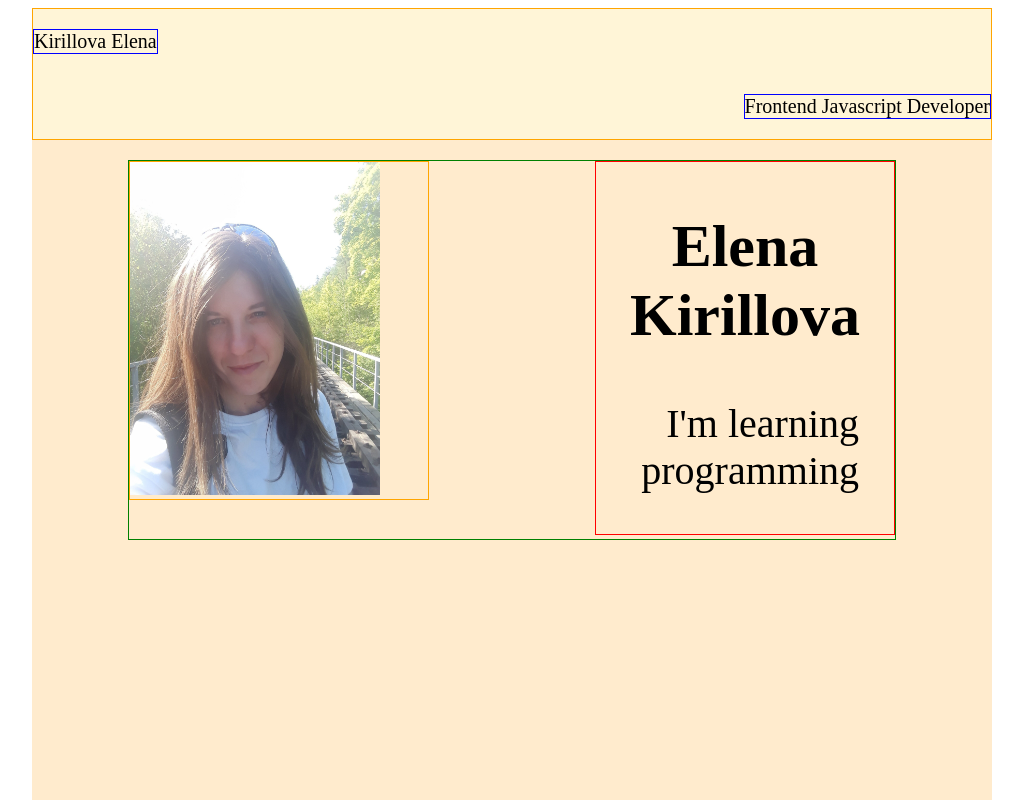
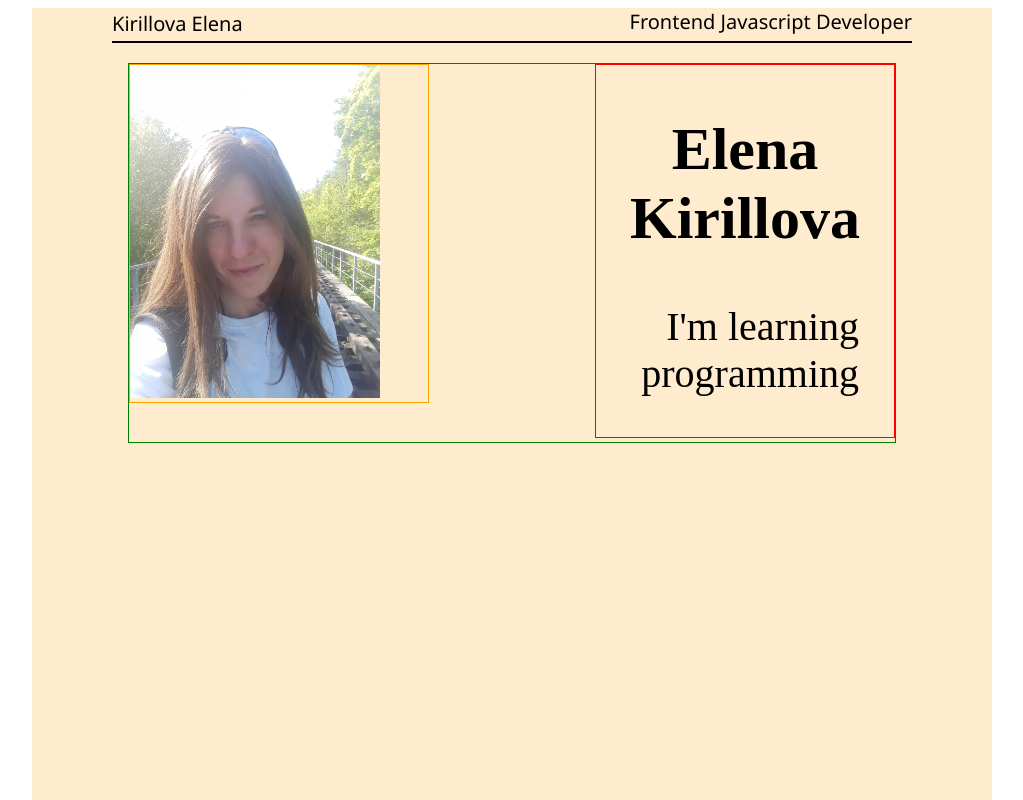
Before and after one commit to ElenaNam/rsschool-cv, a plain HTML site: page index.html in a window 1280 px wide. Shown: the top 800 px of the page, without its empty margins (128-1151 px from the left). Drawn offline with Linux system fonts and the light colour scheme.

Commit message:
fix: align header

```diff
--- a/index.html
+++ b/index.html
@@ -10,8 +10,8 @@
     <main class="container">
         <section class="first">
             <!--удалить лишние рамки после работы-->
-            <p style="width: max-content; border: 1px solid blue">Kirillova Elena</p>
-            <p style="float:right; width: max-content; border: 1px solid blue; padding-top: 0px;">Frontend Javascript Developer</p>
+            <div class="who">Kirillova Elena</div>
+            <div class="position">Frontend Javascript Developer</div>
         </section>
 
         <section class="second">
--- a/main.css
+++ b/main.css
@@ -7,20 +7,42 @@
     height: 1200px;
     margin: auto;
     background-color: blanchedalmond;
-    position: relative;
+
 }
 
 
 .first {
-    display: inline-block;
-    width: 100%;
+    /*display: inline-block;*/
+    width: 800px;
+    height: 35px;
+    font-family: 'Segoe UI', Tahoma, Geneva, Verdana, sans-serif;
     font-size: 20px;
-    border: 1px solid orange;
-    background: #fff5d7;
+    /*border: 1px solid orange;*/
+    border-bottom: 2px solid #000;
+    background: blanchedalmond;
+    margin: auto;
 
 
 
 }
+
+.who {
+    width:30%;
+    /*border: 1px solid blue;*/
+    position:absolute;
+
+    top:10px
+}
+
+
+.position {
+    float:right;
+    text-align: right;
+    width:40%;
+    /*border: 1px solid rgb(1, 1, 3);*/
+    padding-top: 0px;
+}
+
 
 .second {
     width: 80%;
@@ -36,7 +58,7 @@
     float: left;
     width: 300px;
 
-    position: absolute;
+    /* position: absolute;*/
     border: 1px solid orange;
 
 }
```
